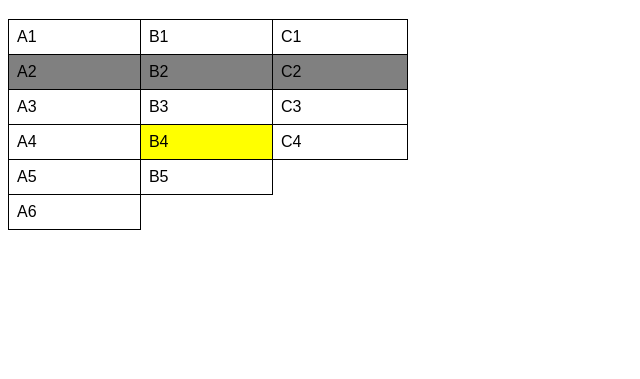
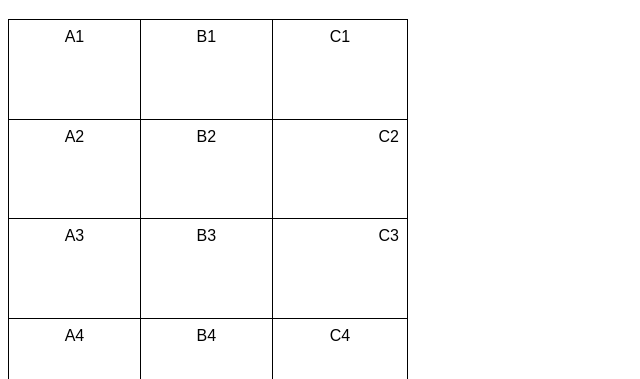
Before and after one commit to lipegmoreira/html-css, a plain HTML site: page exercicios/ex023/tabela001.html in a window 1280 px wide. Shown: the part 61-440 px from the top of the page, without its empty margins (0-640 px from the left). Drawn offline with Linux system fonts and the light colour scheme.

Commit message:
Criei a primeira tabela

```diff
--- a/exercicios/ex023/tabela001.html
+++ b/exercicios/ex023/tabela001.html
@@ -13,20 +13,19 @@
         table {
             width: 400px;
             border-collapse: collapse;
+            height: 400px;
         }
-
-        tr.linha {
-            background-color: gray;
-        }
-
         td {
             border: 1px solid black;
             padding: 8px;
+            text-align: center; /* Alinhamento horizontal */
+            vertical-align: top; /* Alinhamento vertical */
         }
 
-        td.dado {
-            background-color: yellow;
+        .numero {
+            text-align: right;
         }
+
 
     </style>
 </head>
@@ -45,28 +44,22 @@
             <td>B1</td>
             <td>C1</td>
         </tr>
-        <tr class="linha"> <!--Segunda linha-->
+        <tr> <!--Segunda linha-->
             <td>A2</td>
             <td>B2</td>
-            <td>C2</td>
+            <td class="numero">C2</td>
         </tr>
         <tr> <!--Terceira linha-->
             <td>A3</td>
             <td>B3</td>
-            <td>C3</td>
+            <td class="numero">C3</td>
         </tr>
         <tr> <!--Quarta linha-->
             <td>A4</td>
-            <td class="dado">B4</td>
+            <td>B4</td>
             <td>C4</td>
         </tr>
-        <tr>
-            <td>A5</td>
-            <td>B5</td>
-        </tr>
-        <tr>
-            <td>A6</td>
-        </tr>
+
     </table>
 </body>
 </html>
```
